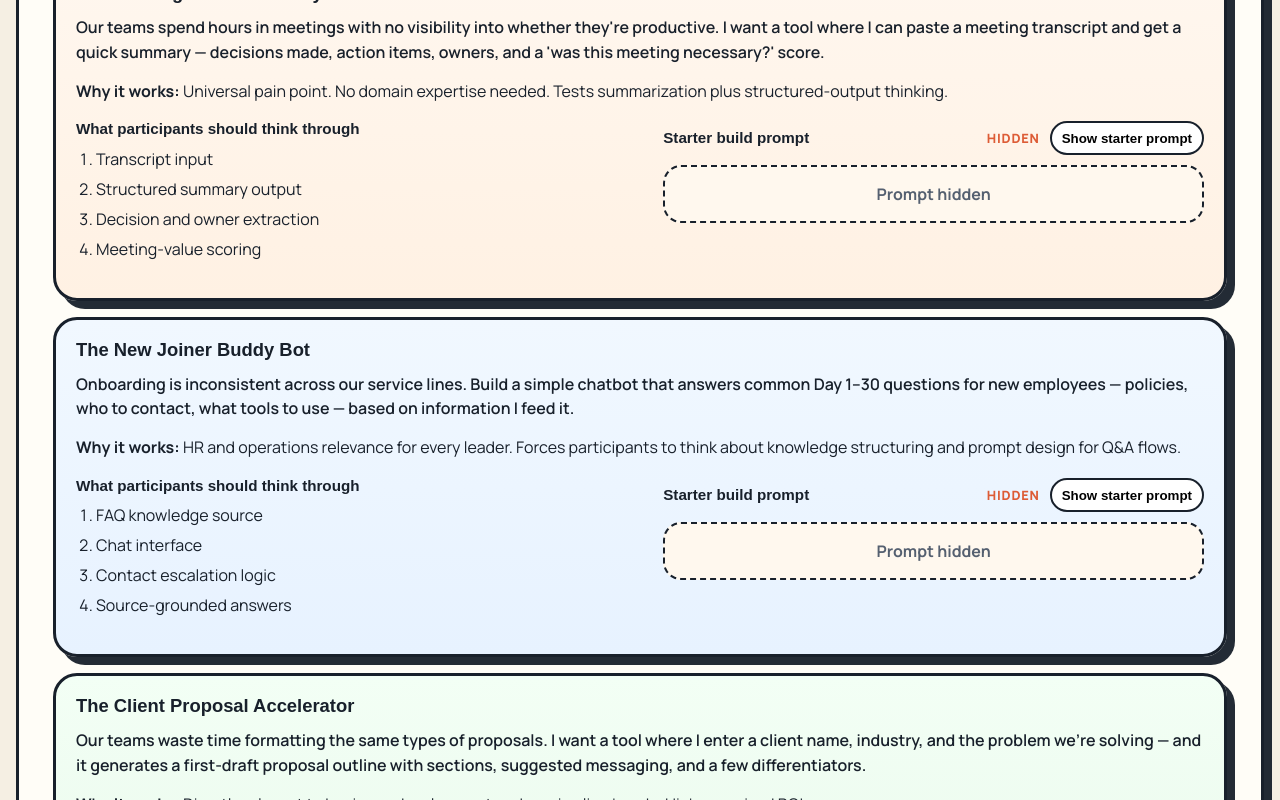
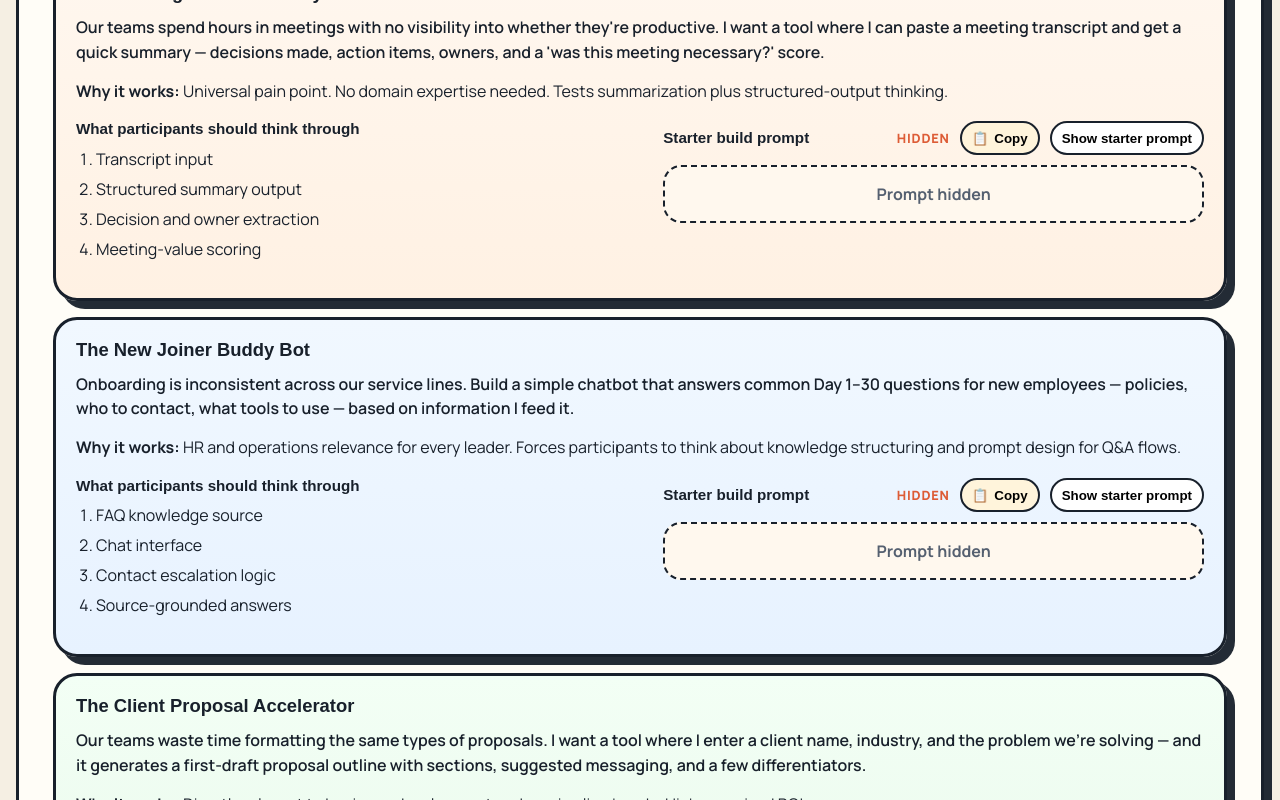
Before and after one commit to gSachinRep/cqc-ai-session, a React (Vite) app: page / in a window 1280 px wide. Shown: the part 5280-6080 px from the top of the page. Built offline with nearby package versions, Linux system fonts and the light colour scheme; a web font is replaced by a local one.

Commit message:
Add copy buttons for prompts

```diff
--- a/src/App.jsx
+++ b/src/App.jsx
@@ -738,10 +738,32 @@ function DownloadList({ downloads }) {
 
 function PromptPanel({ title, prompt, showPrompts, buttonLabel = 'Prompt' }) {
   const [isVisible, setIsVisible] = useState(showPrompts)
+  const [copyState, setCopyState] = useState('idle')
 
   useEffect(() => {
     setIsVisible(showPrompts)
   }, [showPrompts])
+
+  useEffect(() => {
+    if (copyState === 'idle') {
+      return undefined
+    }
+
+    const timeoutId = window.setTimeout(() => {
+      setCopyState('idle')
+    }, 1600)
+
+    return () => window.clearTimeout(timeoutId)
+  }, [copyState])
+
+  async function handleCopy() {
+    try {
+      await navigator.clipboard.writeText(prompt)
+      setCopyState('copied')
+    } catch (error) {
+      setCopyState('failed')
+    }
+  }
 
   return (
     <div>
@@ -749,6 +771,10 @@ function PromptPanel({ title, prompt, showPrompts, buttonLabel = 'Prompt' }) {
         <h4>{title}</h4>
         <div className="prompt-controls">
           <span className="prompt-state">{isVisible ? 'Visible' : 'Hidden'}</span>
+          <button className="prompt-copy-btn" type="button" onClick={handleCopy} aria-label={`Copy ${buttonLabel}`}>
+            <span aria-hidden="true">📋</span>
+            <span>{copyState === 'copied' ? 'Copied' : copyState === 'failed' ? 'Retry' : 'Copy'}</span>
+          </button>
           <button className="prompt-toggle-btn" type="button" onClick={() => setIsVisible((current) => !current)}>
             {isVisible ? `Hide ${buttonLabel}` : `Show ${buttonLabel}`}
           </button>
--- a/src/styles.css
+++ b/src/styles.css
@@ -370,6 +370,19 @@ main {
   cursor: pointer;
 }
 
+.prompt-copy-btn {
+  display: inline-flex;
+  align-items: center;
+  gap: 6px;
+  min-height: 34px;
+  padding: 0 10px;
+  border: 2px solid var(--line);
+  border-radius: 999px;
+  background: #fff4db;
+  font-weight: 800;
+  cursor: pointer;
+}
+
 .prompt-placeholder {
   margin: 10px 0 0;
   padding: 16px;
```
